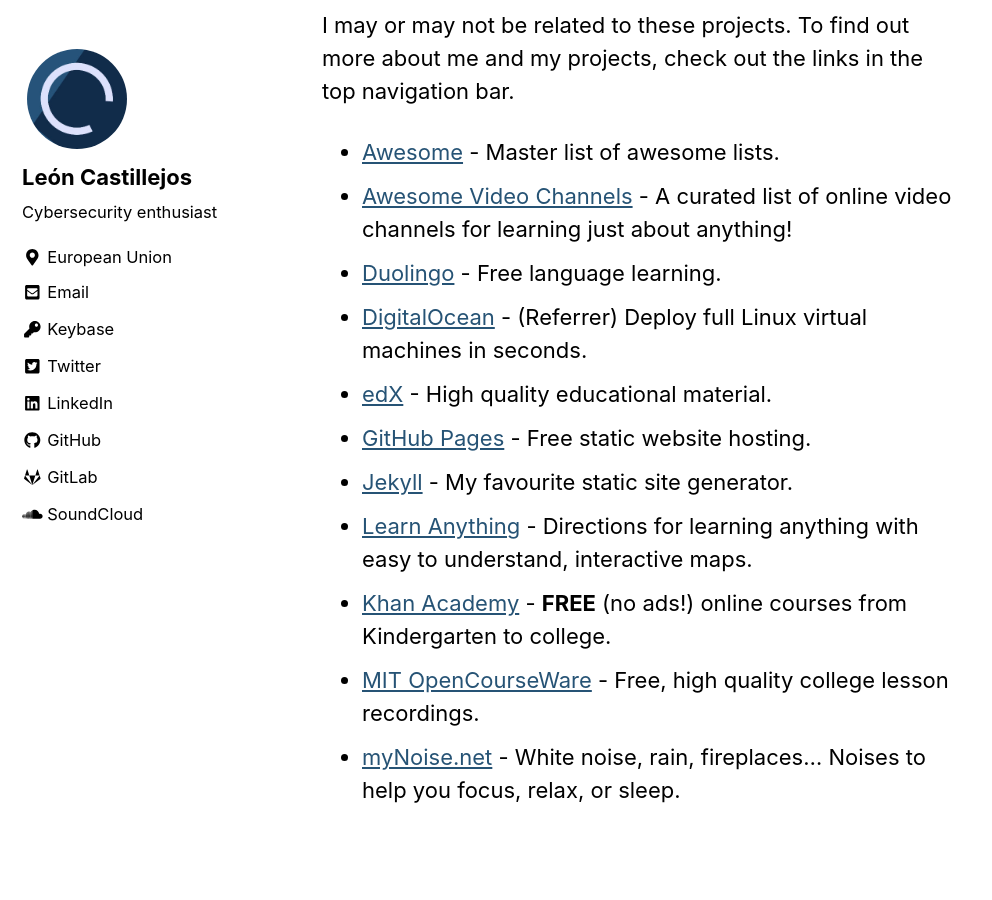
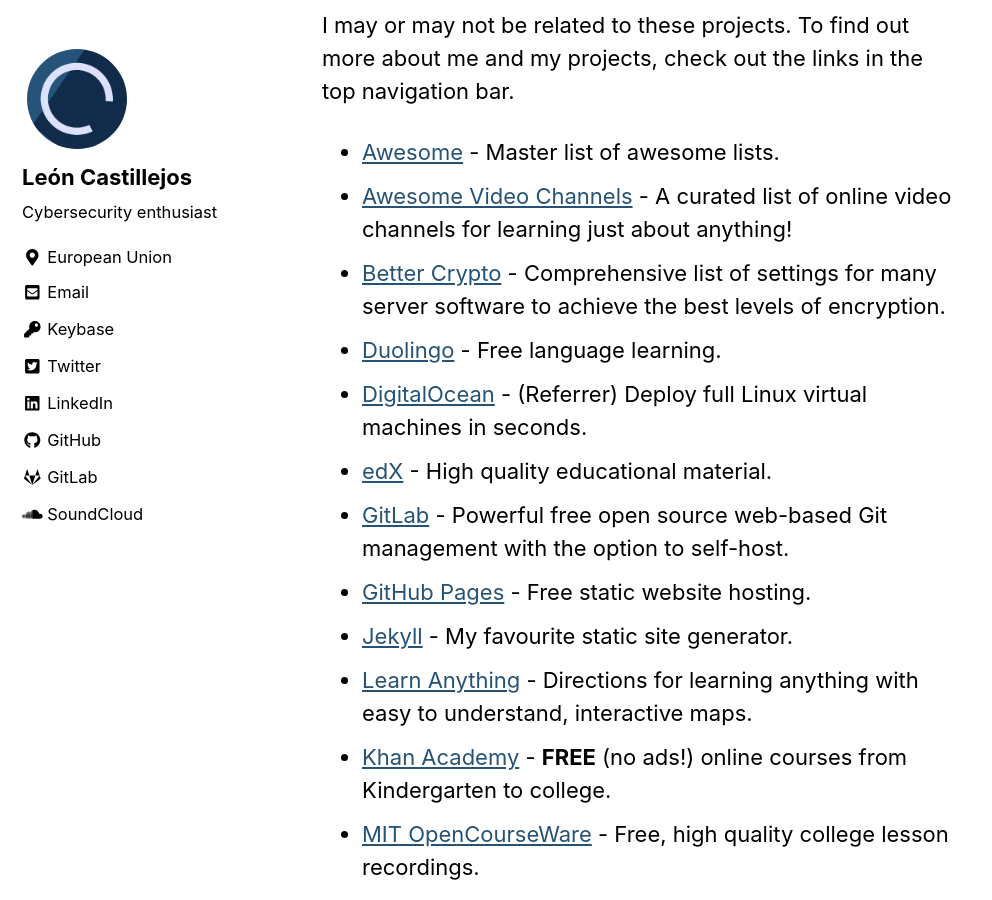
Before and after one commit to L-Cafe/L-Cafe.github.io, a Jekyll site: the page built from _pages/bookmarks.md, in a window 1280 px wide and 900 px high, scrolled down 375 px. Shown: the whole window, without its empty margins (0-992 px from the left). Built offline with Jekyll 4.4.1, drawn with Linux system fonts in a browser that asks for light colours; nearby versions of some CDN libraries; some of the changed text lies outside the part shown.

Commit message:
added a few sites

```diff
--- a/_pages/bookmarks.md
+++ b/_pages/bookmarks.md
@@ -16,10 +16,14 @@
 lists.
 - [Awesome Video Channels](https://github.com/L1Cafe/Awesome-Video-Channels) - A
 curated list of online video channels for learning just about anything!
+- [Better Crypto](https://bettercrypto.org) - Comprehensive list of settings for
+many server software to achieve the best levels of encryption.
 - [Duolingo](https://www.duolingo.com) - Free language learning.
 - [DigitalOcean](https://m.do.co/c/7b24f032f8cc) - (Referrer) Deploy full Linux
 virtual machines in seconds.
 - [edX](https://www.edx.org) - High quality educational material.
+- [GitLab](https://gitlab.com) - Powerful free open source web-based Git
+management with the option to self-host.
 - [GitHub Pages](https://pages.github.com/) - Free static website hosting.
 - [Jekyll](https://jekyllrb.com/) - My favourite static site generator.
 - [Learn Anything](https://learn-anything.xyz/) - Directions for learning
@@ -30,3 +34,10 @@
 college lesson recordings.
 - [myNoise.net](https://mynoise.net/) - White noise, rain, fireplaces... Noises
 to help you focus, relax, or sleep.
+- [Qualys SSL Labs](https://www.ssllabs.com/) - Free SSL/TLS server and
+browser tests.
+
+## Competitive programming
+
+- [Codewars](https://www.codewars.com/dashboard)
+- [HackerRank](https://www.hackerrank.com/dashboard)
```
Also changed, not shown: 2 other files.
